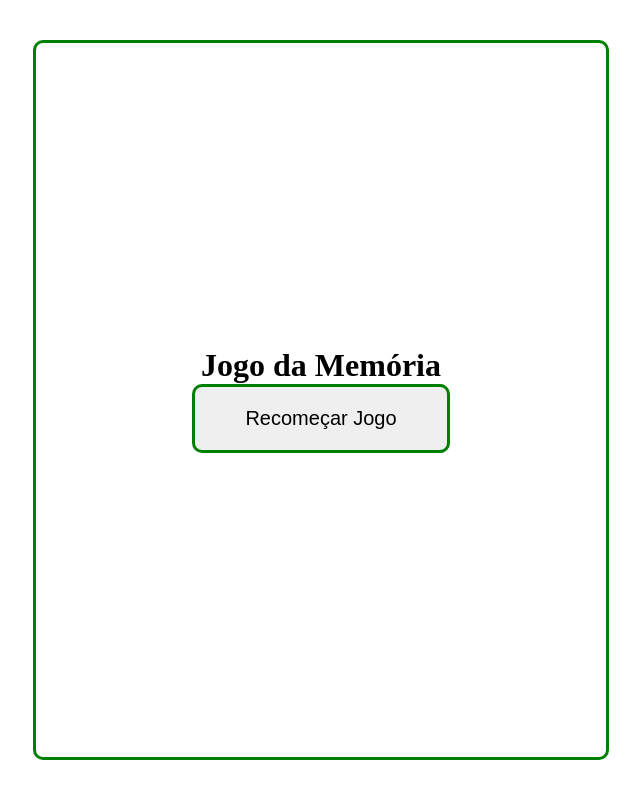
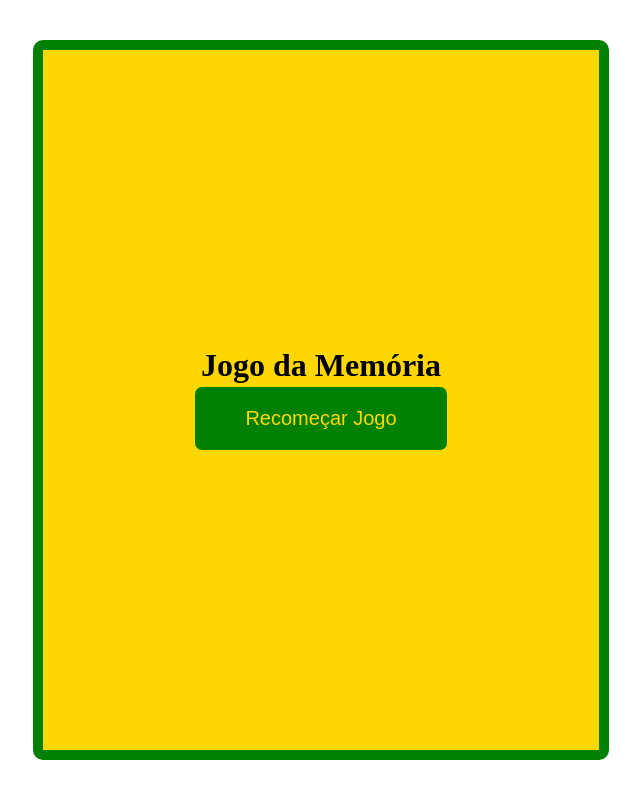
Before and after one commit to VanessaTrajano/DCC207-Projeto1, a React (Vite) app: page / in a window 1280 px wide. Shown: the whole page, without its empty margins (319-959 px from the left). Built offline with nearby package versions, Linux system fonts and the light colour scheme.

Commit message:
Ajusta as cores do CSS

```diff
--- a/src/components/Botao.css
+++ b/src/components/Botao.css
@@ -1,8 +1,16 @@
 .reset {
-    width: fit-content;
+    max-width: 480px;
+    width: 100%;
     padding: 20px 50px;
-    border: 3px solid green;
+    border: 3px solid gold;
+    background-color: green;
+    color: gold;
     cursor: pointer;
     border-radius: 10px;
     font-size: 20px;
 }
+
+.reset:hover {
+    background-color: rgb(0, 107, 0);
+    color: rgb(223, 189, 0);
+}
--- a/src/components/Jogo.css
+++ b/src/components/Jogo.css
@@ -1,5 +1,6 @@
 .container{
-    border: 3px solid green;
+    border: 10px solid green;
+    background-color: gold;
     height: 90vh;
     width: 45vw;
     display: flex;
--- a/src/components/Jogo.jsx
+++ b/src/components/Jogo.jsx
@@ -6,8 +6,10 @@ function Jogo() {
   return (
     <div className="container">
       <h1>Jogo da Memória</h1>
-      <div></div> {/* aqui ficarão as cartas */}
-      <Botao/>
+      <div className='sub-container'>
+        <div></div> {/* aqui ficarão as cartas */}
+        <Botao/>
+      </div>
     </div>
   )
 }
```
